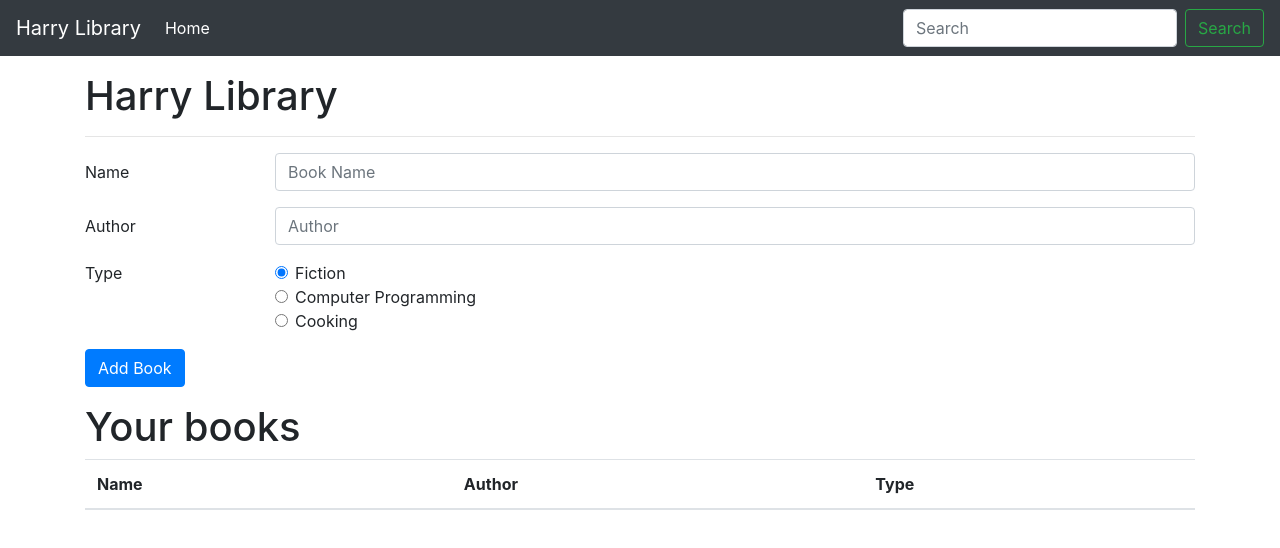
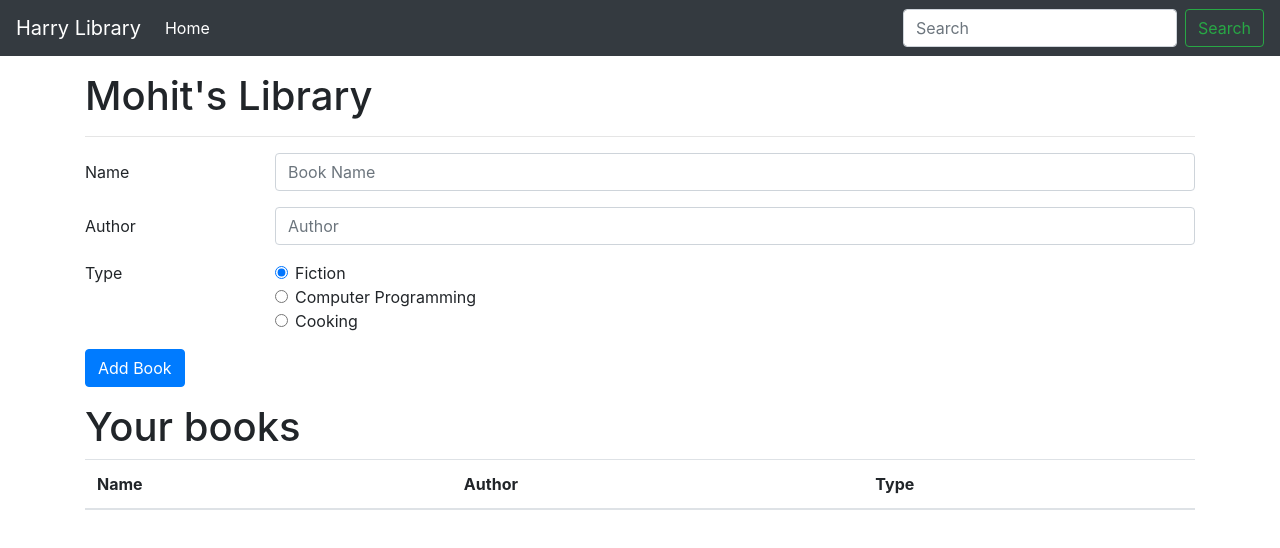
Before and after one commit to mohitjawa/AddFavBook, a plain HTML site: page index.html in a window 1280 px wide. Drawn offline with nearby package versions, Linux system fonts and the light colour scheme.

Commit message:
Update index.html

```diff
--- a/index.html
+++ b/index.html
@@ -10,7 +10,7 @@
     <link rel="stylesheet" href="https://stackpath.bootstrapcdn.com/bootstrap/4.3.1/css/bootstrap.min.css"
         integrity="sha384-ggOyR0iXCbMQv3Xipma34MD+dH/1fQ784/j6cY/iJTQUOhcWr7x9JvoRxT2MZw1T" crossorigin="anonymous">
 
-    <title>Welcome to Harry Potter Library</title>
+    <title>Welcome to Mohit's Library</title>
 </head>
 
 <body>
@@ -40,7 +40,7 @@
 
 
     <div class="container my-3">
-        <h1>Harry Library</h1>
+        <h1>Mohit's Library</h1>
         <hr>
         <form id="libraryForm">
             <div class="form-group row">
```
